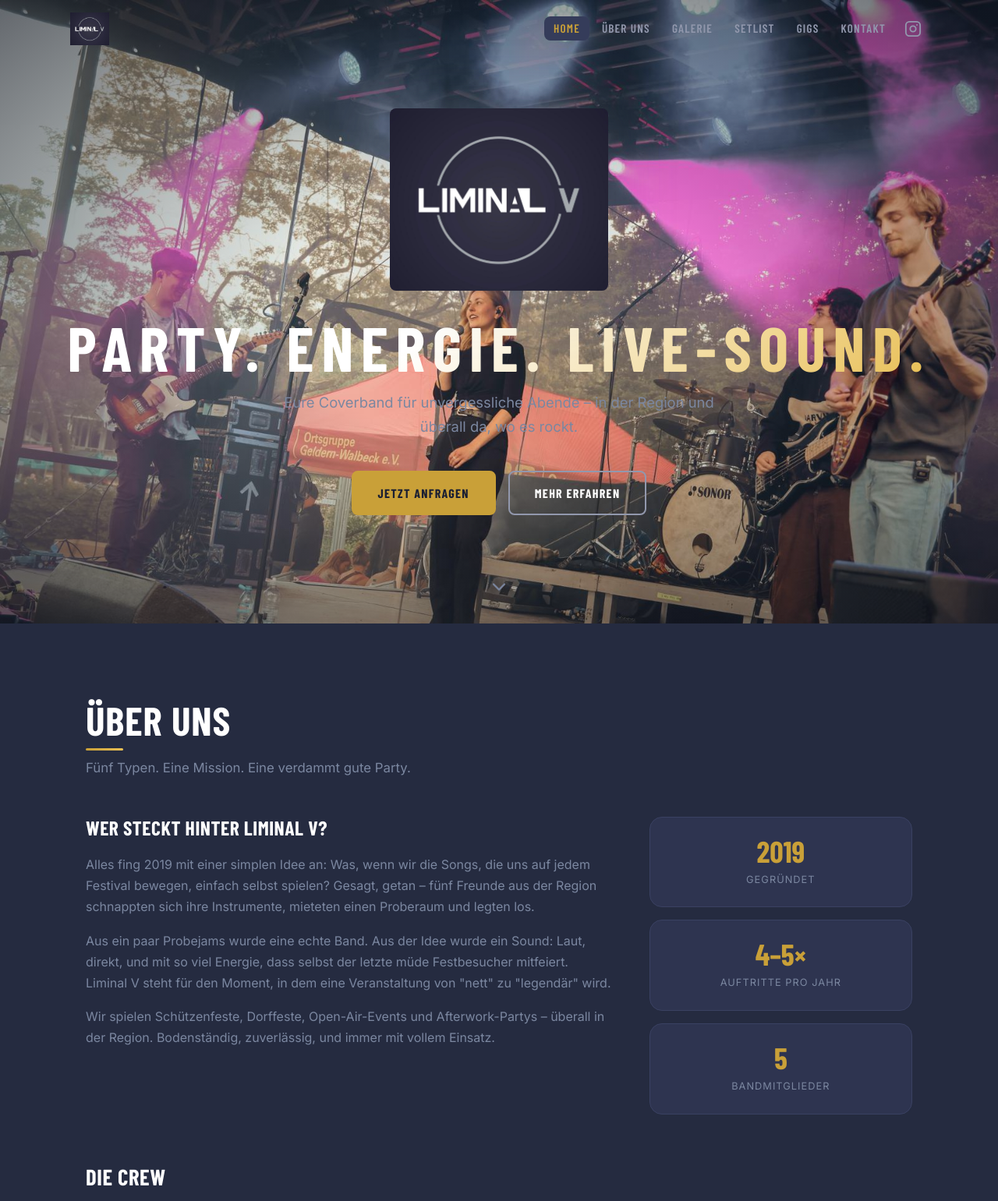
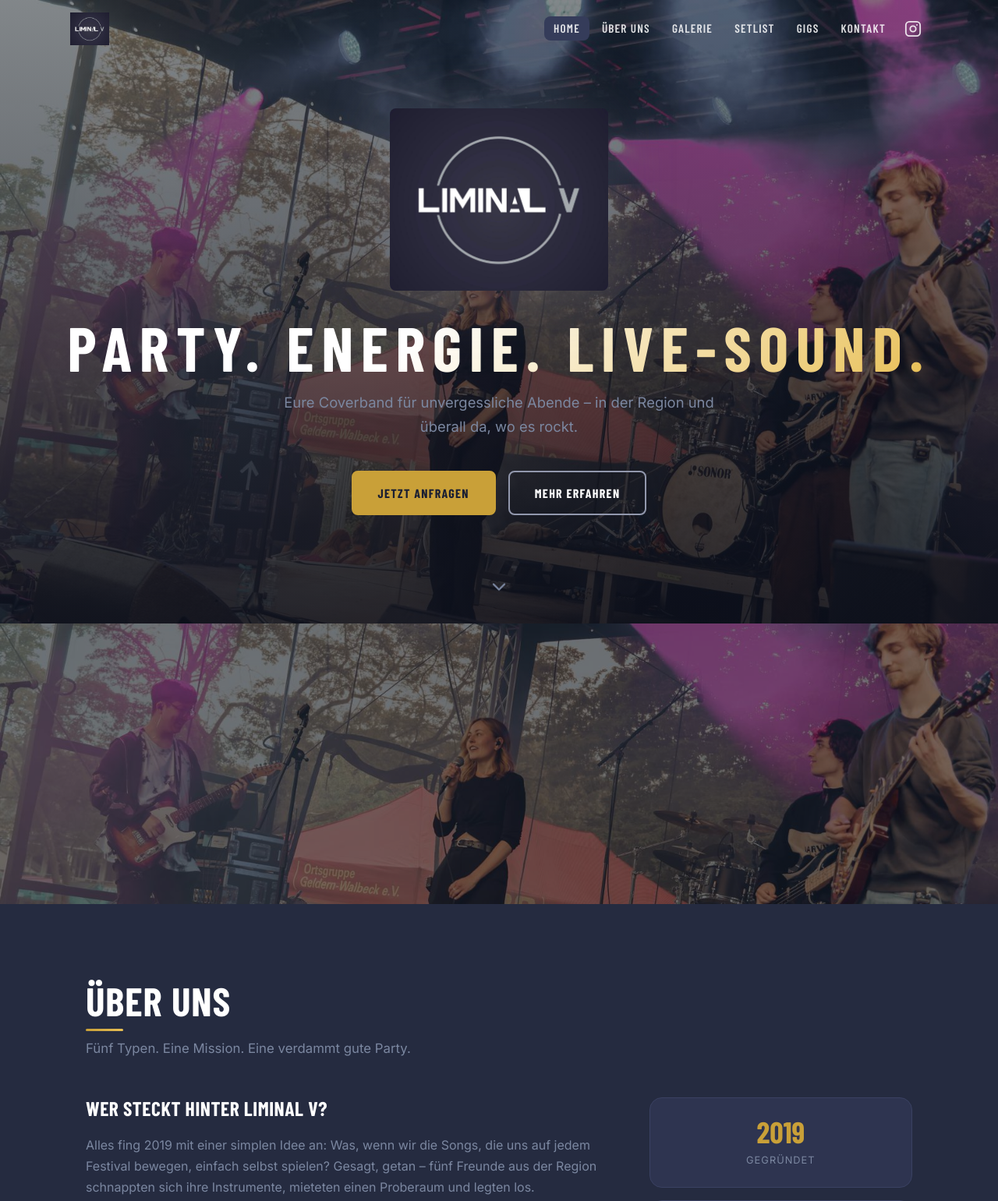
Before and after one commit to noahrsn/Liminal-V-App, a Flask app: page / in a window 1280 px wide. Shown: the top 1541 px of the page at 78% size. Run offline with Flask 3, Linux system fonts and the light colour scheme; some web fonts are replaced.

Commit message:
Neue Webapp

```diff
--- a/static/css/style.css
+++ b/static/css/style.css
@@ -217,6 +217,11 @@ h1, h2, h3, h4 {
   gap: 0.25rem;
 }
 
+.navbar:not(.scrolled) .nav-link,
+.navbar:not(.scrolled) .nav-instagram {
+  color: rgba(255, 255, 255, 0.85);
+}
+
 .nav-link {
   font-family: var(--font-heading);
   font-size: 0.95rem;
@@ -285,17 +290,22 @@ h1, h2, h3, h4 {
   justify-content: center;
   text-align: center;
   overflow: hidden;
-  background: linear-gradient(135deg, var(--color-bg-dark) 0%, var(--color-bg) 50%, #1E2640 100%);
+  background-color: var(--color-bg-dark);
   background-image: url('../images/hero-bg.jpeg');
   background-size: cover;
-  background-position: center top;
-  background-blend-mode: overlay;
+  background-position: center center;
+  background-attachment: fixed;
 }
 
 .hero-overlay {
   position: absolute;
   inset: 0;
-  background: radial-gradient(ellipse at center, transparent 30%, rgba(10, 13, 25, 0.6) 100%);
+  background: linear-gradient(
+    to bottom,
+    rgba(10, 13, 25, 0.45) 0%,
+    rgba(10, 13, 25, 0.65) 60%,
+    rgba(10, 13, 25, 0.85) 100%
+  );
   pointer-events: none;
 }
 
@@ -1020,6 +1030,43 @@ textarea { resize: vertical; min-height: 120px; }
   .members-grid .member-card:nth-child(5) { grid-column: 2 / 4; }
 }
 
+/* ============================================================
+   PARALLAX DIVIDER
+   ============================================================ */
+.parallax-divider {
+  height: 45vh;
+  min-height: 260px;
+  background-color: var(--color-bg-dark);
+  background-image: url('../images/hero-bg.jpeg');
+  background-size: cover;
+  background-position: center center;
+  background-attachment: fixed;
+  position: relative;
+}
+
+.parallax-divider--2 { background-position: center 30%; }
+
+.parallax-divider::after {
+  content: '';
+  position: absolute;
+  inset: 0;
+  background: rgba(10, 13, 25, 0.55);
+}
+
+/* ============================================================
+   SCROLL REVEAL
+   ============================================================ */
+.reveal {
+  opacity: 0;
+  transform: translateY(32px);
+  transition: opacity 0.65s ease, transform 0.65s ease;
+}
+
+.reveal.visible {
+  opacity: 1;
+  transform: translateY(0);
+}
+
 @media (max-width: 768px) {
   .nav-toggle { display: flex; }
 
--- a/static/js/main.js
+++ b/static/js/main.js
@@ -149,3 +149,17 @@ function showFeedback(type, text) {
   feedback.textContent = text;
   feedback.scrollIntoView({ behavior: 'smooth', block: 'nearest' });
 }
+
+/* ============================================================
+   SCROLL REVEAL
+   ============================================================ */
+const revealObserver = new IntersectionObserver((entries) => {
+  entries.forEach(entry => {
+    if (entry.isIntersecting) {
+      entry.target.classList.add('visible');
+      revealObserver.unobserve(entry.target);
+    }
+  });
+}, { threshold: 0.12 });
+
+document.querySelectorAll('.reveal').forEach(el => revealObserver.observe(el));
--- a/templates/index.html
+++ b/templates/index.html
@@ -60,13 +60,17 @@
     </a>
   </section>
 
+  <!-- PARALLAX DIVIDER -->
+  <div class="parallax-divider" aria-hidden="true"></div>
+
   <!-- ÜBER UNS -->
+
   <section id="about" class="section">
     <div class="container">
-      <h2 class="section-title">Über uns</h2>
-      <p class="section-subtitle">Fünf Typen. Eine Mission. Eine verdammt gute Party.</p>
+      <h2 class="section-title reveal">Über uns</h2>
+      <p class="section-subtitle reveal">Fünf Typen. Eine Mission. Eine verdammt gute Party.</p>
 
-      <div class="about-grid">
+      <div class="about-grid reveal">
         <div class="about-bio">
           <h3>Wer steckt hinter Liminal V?</h3>
           <p>
@@ -102,9 +106,9 @@
       </div>
 
       <!-- BANDMITGLIEDER -->
-      <h3 class="members-title">Die Crew</h3>
+      <h3 class="members-title reveal">Die Crew</h3>
       <div class="members-grid">
-        <div class="member-card">
+        <div class="member-card reveal">
           <img src="{{ url_for('static', filename='images/member-muriel.jpeg') }}" alt="Muriel" class="member-photo" />
           <div class="member-info">
             <h4>Muriel</h4>
@@ -112,7 +116,7 @@
             <p>Die Stimme, die den Raum füllt. Muriel bringt die Front-Row zum Kochen – ob Powerballade oder Partyhymne.</p>
           </div>
         </div>
-        <div class="member-card">
+        <div class="member-card reveal" style="transition-delay:0.1s">
           <img src="{{ url_for('static', filename='images/member-duc.jpeg') }}" alt="Duc" class="member-photo" />
           <div class="member-info">
             <h4>Duc</h4>
@@ -120,7 +124,7 @@
             <p>Das Rückgrat des Sounds. Duc hält alles zusammen – und weiß genau, wann ein Background-Harmony sitzen muss.</p>
           </div>
         </div>
-        <div class="member-card">
+        <div class="member-card reveal" style="transition-delay:0.2s">
           <img src="{{ url_for('static', filename='images/member-erik.jpeg') }}" alt="Erik" class="member-photo" />
           <div class="member-info">
             <h4>Erik</h4>
@@ -128,7 +132,7 @@
             <p>Solos, die Gänsehaut machen. Erik dreht auf, wenn andere aufhören – und genau das macht ihn unverzichtbar.</p>
           </div>
         </div>
-        <div class="member-card">
+        <div class="member-card reveal" style="transition-delay:0.3s">
           <img src="{{ url_for('static', filename='images/member-paul.jpeg') }}" alt="Paul" class="member-photo" />
           <div class="member-info">
             <h4>Paul</h4>
@@ -136,7 +140,7 @@
             <p>Tief, groovend, unaufhörlich. Pauls Basslines sind der Grund, warum man bei uns automatisch anfängt zu wippen.</p>
           </div>
         </div>
-        <div class="member-card">
+        <div class="member-card reveal" style="transition-delay:0.4s">
           <img src="{{ url_for('static', filename='images/member-noah.jpeg') }}" alt="Noah" class="member-photo" />
           <div class="member-info">
             <h4>Noah</h4>
@@ -148,11 +152,14 @@
     </div>
   </section>
 
+  <!-- PARALLAX DIVIDER -->
+  <div class="parallax-divider parallax-divider--2" aria-hidden="true"></div>
+
   <!-- GALERIE -->
   <section id="gallery" class="section section-dark">
     <div class="container">
-      <h2 class="section-title">Galerie</h2>
-      <p class="section-subtitle">Ein Blick hinter die Bühne – und mitten ins Geschehen.</p>
+      <h2 class="section-title reveal">Galerie</h2>
+      <p class="section-subtitle reveal">Ein Blick hinter die Bühne – und mitten ins Geschehen.</p>
       <div class="gallery-grid" id="galleryGrid">
         <!-- Platzhalter bis echte Fotos vorhanden sind -->
         <div class="gallery-item placeholder-img">
@@ -189,10 +196,10 @@
   <!-- SETLIST -->
   <section id="setlist" class="section">
     <div class="container">
-      <h2 class="section-title">Setlist</h2>
-      <p class="section-subtitle">So klingt ein typischer Abend mit uns.</p>
+      <h2 class="section-title reveal">Setlist</h2>
+      <p class="section-subtitle reveal">So klingt ein typischer Abend mit uns.</p>
 
-      <div class="setlist-wrapper">
+      <div class="setlist-wrapper reveal">
         <div class="setlist-header">
           <span class="setlist-event">Schützenfest Walbeck 2025</span>
           <span class="setlist-duration">ca. 3 Stunden · Live</span>
@@ -237,16 +244,19 @@
     </div>
   </section>
 
+  <!-- PARALLAX DIVIDER -->
+  <div class="parallax-divider" aria-hidden="true"></div>
+
   <!-- GIGS -->
   <section id="gigs" class="section section-dark">
     <div class="container">
-      <h2 class="section-title">Gigs</h2>
-      <p class="section-subtitle">Wann und wo ihr uns als nächstes live erleben könnt.</p>
+      <h2 class="section-title reveal">Gigs</h2>
+      <p class="section-subtitle reveal">Wann und wo ihr uns als nächstes live erleben könnt.</p>
 
       <div class="gigs-grid">
         <div class="gigs-col">
           <h3 class="gigs-col-title">Kommende Termine</h3>
-          <div class="gig-card upcoming">
+          <div class="gig-card upcoming reveal">
             <div class="gig-date">
               <span class="gig-day">12</span>
               <span class="gig-month">Jul</span>
@@ -258,7 +268,7 @@
               <span class="gig-tag">Open Air</span>
             </div>
           </div>
-          <div class="gig-card upcoming">
+          <div class="gig-card upcoming reveal" style="transition-delay:0.15s">
             <div class="gig-date">
               <span class="gig-day">09</span>
               <span class="gig-month">Aug</span>
@@ -311,10 +321,10 @@
   <!-- KONTAKT -->
   <section id="contact" class="section">
     <div class="container">
-      <h2 class="section-title">Booking-Anfrage</h2>
-      <p class="section-subtitle">Schreib uns – wir antworten schnell und unkompliziert.</p>
+      <h2 class="section-title reveal">Booking-Anfrage</h2>
+      <p class="section-subtitle reveal">Schreib uns – wir antworten schnell und unkompliziert.</p>
 
-      <div class="contact-grid">
+      <div class="contact-grid reveal">
         <div class="contact-info">
           <h3>Konditionen</h3>
           <div class="pricing">
```
